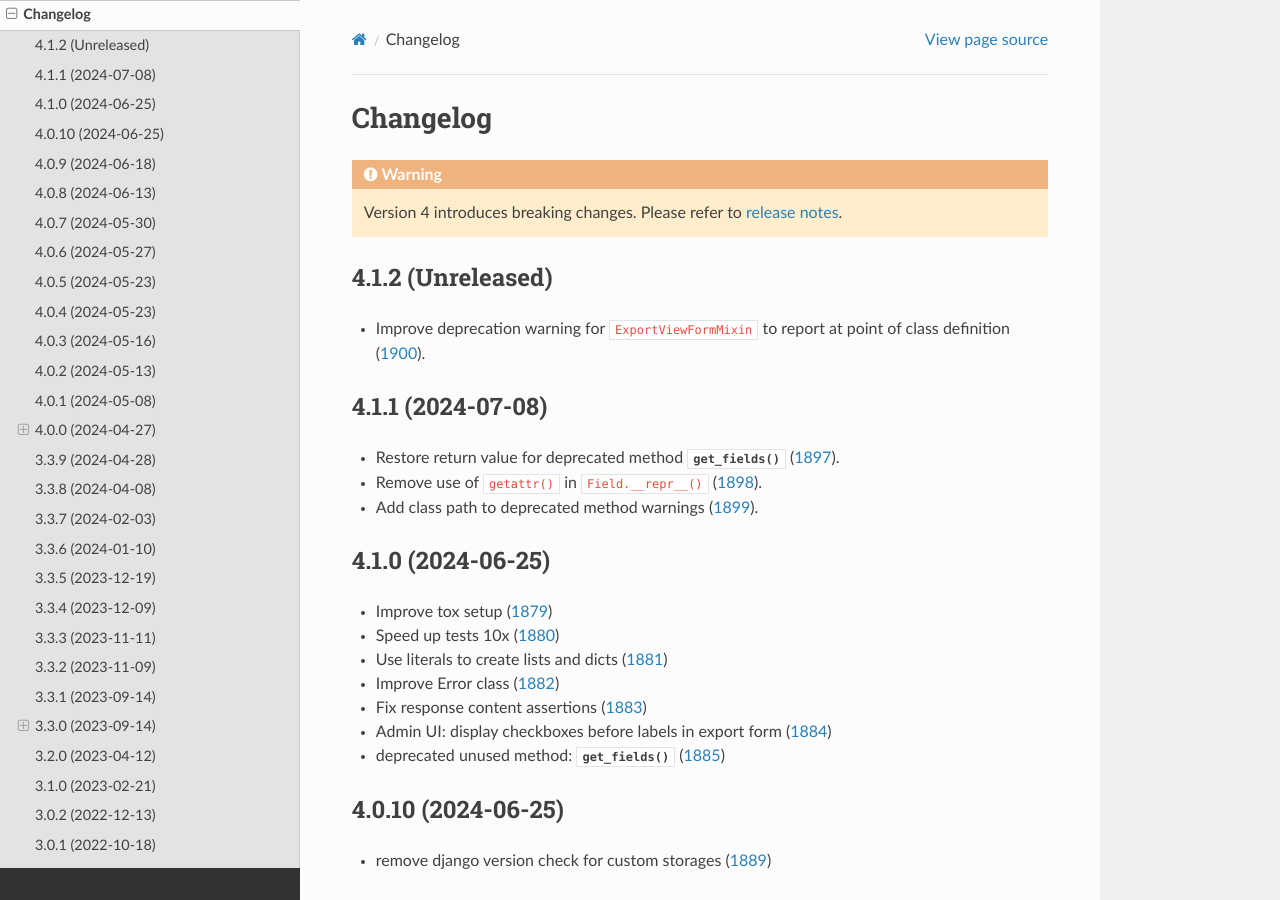
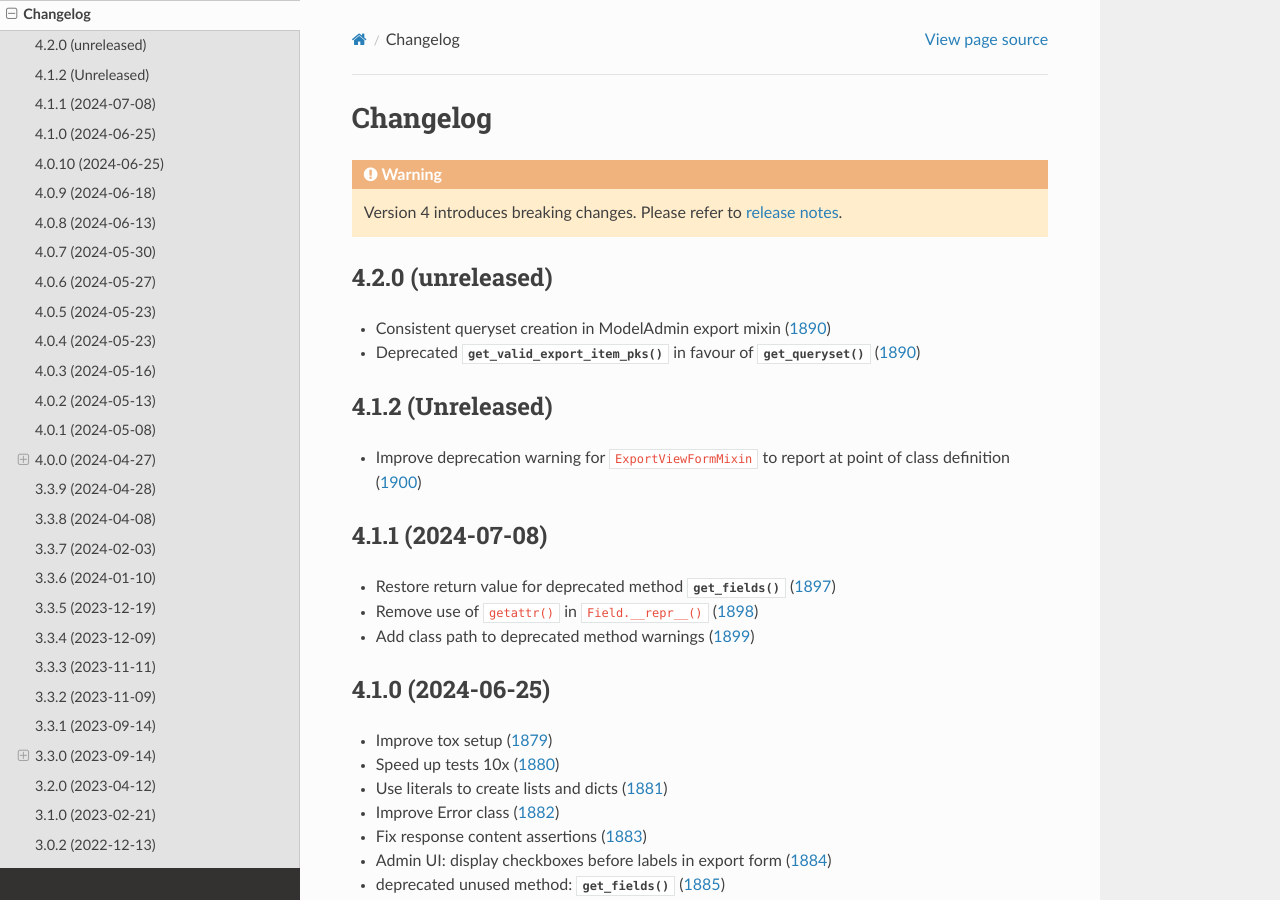
Before and after one commit to django-import-export/django-import-export, a Sphinx documentation site: the page built from docs/changelog.rst, in a window 1280 px wide and 900 px high. Built offline with Sphinx 7.4.7 and the Read the Docs theme 2.0.0, drawn with Linux system fonts in a browser that asks for light colours; pages that are not in the unit, such as notebooks, are missing from menus; the version number could not be read and is left out.

Commit message:
Consistent queryset creation in ModelAdmin export mixin (#1890)
* Export action now uses ModelAdmin's get_queryset in every workflow (#1864)

* Added tests to ensure that ModelAdmin's get_queryset is called in every workflow (#1864)

* Added author

* updated release notes

* updated changelog

* Deprecated get_valid_export_item_pks

* Fix spelling

* updated documentation and added default ModelAdmin get_queryset()

* updated documentation

* Added clarification; Removed verbose message

* moved deprecation warning into get_valid_export_item_pks()

* catch deprecation warnings in tests

* re-added test method

---------

Co-authored-by: Karz Gergely <greg.karz@artillence.com>
Co-authored-by: matthewhegarty <mrhegarty@gmail.com>
Co-authored-by: Matt Hegarty <matthewhegarty@users.noreply.github.com>

```diff
--- a/docs/changelog.rst
+++ b/docs/changelog.rst
@@ -5,17 +5,24 @@ Changelog
 
     Version 4 introduces breaking changes.  Please refer to :doc:`release notes<release_notes>`.
 
+
+4.2.0 (unreleased)
+------------------
+
+- Consistent queryset creation in ModelAdmin export mixin (`1890 <https://github.com/django-import-export/django-import-export/pull/1890>`_)
+- Deprecated :meth:`~import_export.admin.ExportMixin.get_valid_export_item_pks` in favour of :meth:`~import_export.admin.ExportMixin.get_queryset` (`1890 <https://github.com/django-import-export/django-import-export/pull/1890>`_)
+
 4.1.2 (Unreleased)
 ------------------
 
-- Improve deprecation warning for ``ExportViewFormMixin`` to report at point of class definition (`1900 <https://github.com/django-import-export/django-import-export/pull/1900>`_).
+- Improve deprecation warning for ``ExportViewFormMixin`` to report at point of class definition (`1900 <https://github.com/django-import-export/django-import-export/pull/1900>`_)
 
 4.1.1 (2024-07-08)
 ------------------
 
-- Restore return value for deprecated method :meth:`~import_export.resources.Resource.get_fields` (`1897 <https://github.com/django-import-export/django-import-export/pull/1897>`_).
-- Remove use of ``getattr()`` in ``Field.__repr__()``  (`1898 <https://github.com/django-import-export/django-import-export/pull/1898>`_).
-- Add class path to deprecated method warnings  (`1899 <https://github.com/django-import-export/django-import-export/pull/1899>`_).
+- Restore return value for deprecated method :meth:`~import_export.resources.Resource.get_fields` (`1897 <https://github.com/django-import-export/django-import-export/pull/1897>`_)
+- Remove use of ``getattr()`` in ``Field.__repr__()``  (`1898 <https://github.com/django-import-export/django-import-export/pull/1898>`_)
+- Add class path to deprecated method warnings  (`1899 <https://github.com/django-import-export/django-import-export/pull/1899>`_)
 
 4.1.0 (2024-06-25)
 ------------------
```
Also changed, not shown: docs/admin_integration.rst (+5 -2 lines), docs/release_notes.rst (+14 -0 lines), 4 other files.
